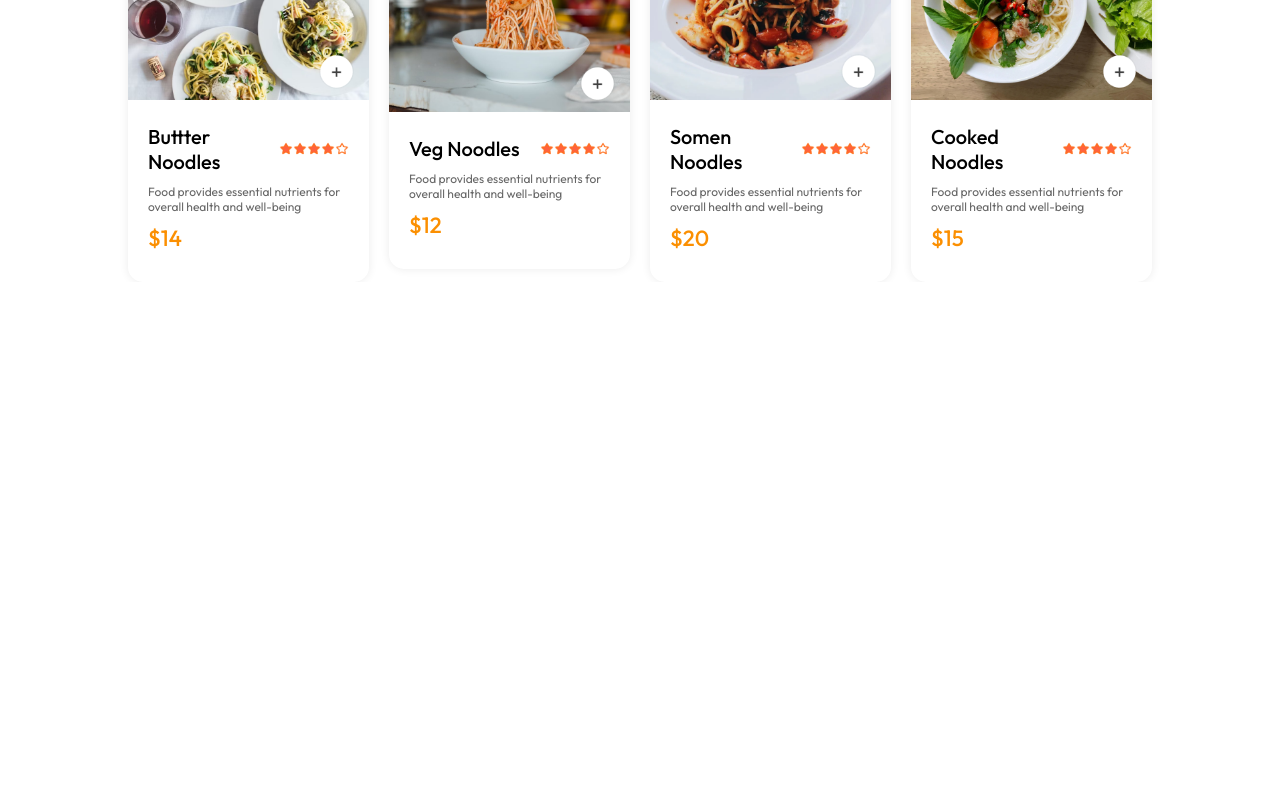
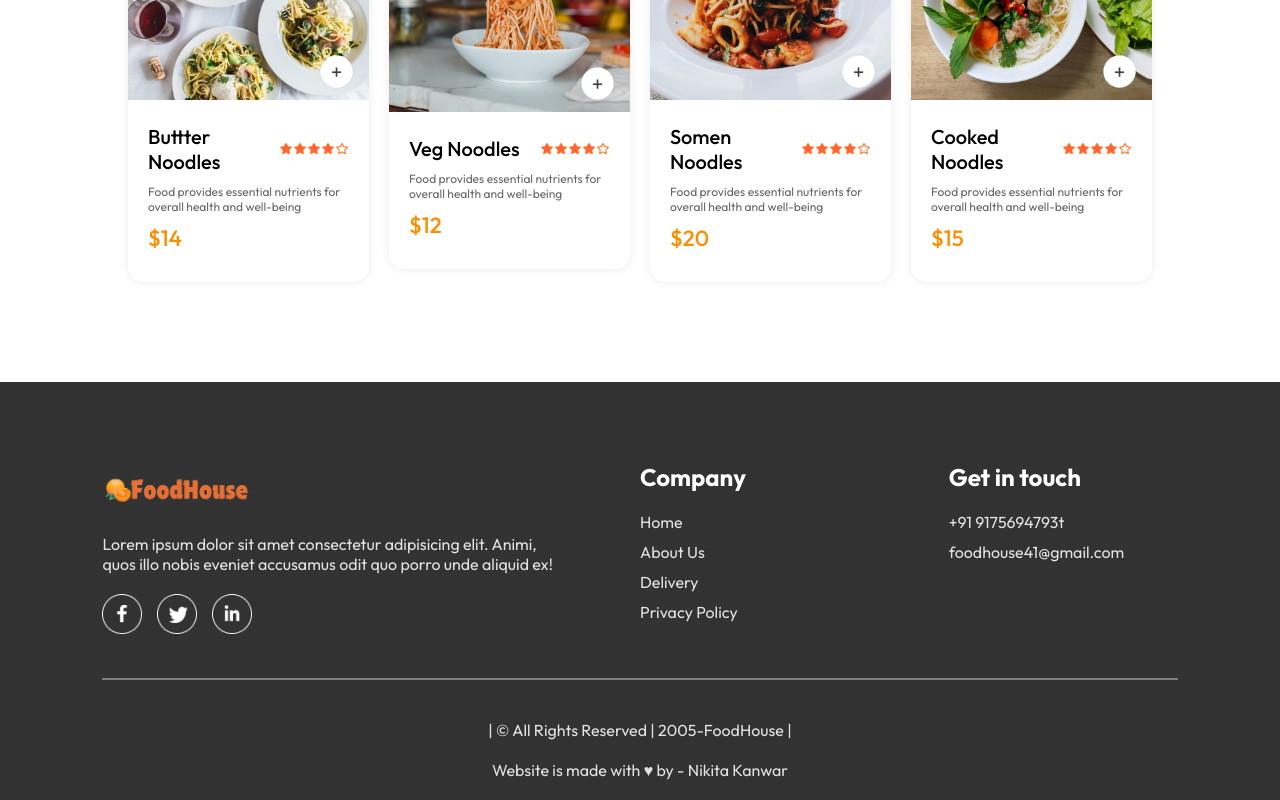
Before and after one commit to Nikitakanwar41/FoodHouse, a React (Vite) app in the folder FoodHouse/: page / in a window 1280 px wide. Shown: the part 3966-4766 px from the top of the page. Before the commit the page ends 4248 px from the top, so only its background shows below. Built offline with nearby package versions, Linux system fonts and the light colour scheme.

Commit message:
Add footer

```diff
--- a/FoodHouse/src/App.jsx
+++ b/FoodHouse/src/App.jsx
@@ -4,19 +4,24 @@ import { Route, Routes } from 'react-router-dom'
 import Home from './Pages/Home/Home'
 import Cart from './Pages/Cart/Cart'
 import PlaceOrder from './Pages/PlaceOrder/PlaceOrder'
+import Footer from './Components/Footer/Footer'
 
 
 
 const App = () => {
   return (
-    <div className='app'>
-      <Navbar/>
-      <Routes>
-        <Route path='/' element={<Home/>} />
-        <Route path='/cart' element={<Cart/>} />
-        <Route path='/order' element={<PlaceOrder/>} />
-      </Routes>
-    </div>
+    <>
+
+      <div className='app'>
+        <Navbar />
+        <Routes>
+          <Route path='/' element={<Home />} />
+          <Route path='/cart' element={<Cart />} />
+          <Route path='/order' element={<PlaceOrder />} />
+        </Routes>
+      </div>
+      <Footer />
+    </>
   )
 }
 
--- a/FoodHouse/src/Components/FoodDisplay/FoodDisplay.jsx
+++ b/FoodHouse/src/Components/FoodDisplay/FoodDisplay.jsx
@@ -12,7 +12,10 @@ const FoodDisplay = ({category}) => {
         <h2>Lorem ipsum dolor, sit amet consectetur adipisicing elit. Voluptas?</h2>
    <div className="food-display-list">
     {food_list.map((item,index)=>{
-     return <FoodItem key={index} id={item._id} name={item.name} description={item.description} price={item.price} image={item.image} />
+      if (category==="All" || category===item.category) {
+        return <FoodItem key={index} id={item._id} name={item.name} description={item.description} price={item.price} image={item.image} />
+      }
+
 })}
    </div>
 
--- /dev/null
+++ b/FoodHouse/src/Components/Footer/Footer.css
@@ -0,0 +1,52 @@
+.footer{
+    color: #e2e2e2;
+    background-color: #323232;
+    display: flex;
+    flex-direction: column;
+    align-items: center;
+    gap: 20px;
+    padding: 20px 8vw;
+    padding-top: 80px;
+    margin-top: 100px;
+}
+
+.footer-content{
+    width: 100%;
+    display: grid;
+    grid-template-columns: 2fr 1fr 1fr;
+    gap: 80px;
+}
+
+.footer-content-left , .footer-content-right , .footer-content-center{
+    display: flex;
+    flex-direction: column;
+    align-content: start;
+    gap: 20px;
+}
+
+.footer-content-left li , .footer-content-right li , .footer-content-center li{
+     list-style: none;
+     margin-bottom: 10px;
+     cursor: pointer;
+}
+
+ .footer-content-right  h2, .footer-content-center h2{
+color: white;
+ }
+
+ .footer-social-icons img{
+  width: 40px;
+  margin-right: 15px;
+ }
+
+ .footer hr{
+    width: 100%;
+    height: 2px;
+    margin: 20px 0;
+    background-color: grey;
+    border: none;
+ }
+
+ .logo{
+    width: 150px;
+ }
--- /dev/null
+++ b/FoodHouse/src/Components/Footer/Footer.jsx
@@ -0,0 +1,42 @@
+import React from 'react'
+import './Footer.css'
+import {assets} from '../../assets/assets'
+
+const Footer = () => {
+  return (
+    <div className='footer' id='footer'>
+    <div className="footer-content">
+         <div className="footer-content-left">
+          <img className='logo' src={assets.logo} alt="" />
+          <p>Lorem ipsum dolor sit amet consectetur adipisicing elit. Animi, quos illo nobis eveniet accusamus odit quo porro unde aliquid ex!</p>
+          <div className="footer-social-icons">
+            <img src={assets.facebook_icon}   alt="" />
+            <img src={assets.twitter_icon}   alt="" />
+            <img src={assets.linkedin_icon}   alt="" />
+          </div>
+         </div>
+         <div className="footer-content-center">
+        <h2>Company</h2>
+        <ul>
+            <li>Home</li>
+            <li>About Us</li>
+            <li>Delivery</li>
+            <li>Privacy Policy</li>
+        </ul>
+         </div>
+         <div className="footer-content-right">
+        <h2>Get in touch</h2>
+        <ul>
+            <li>+91 9175694793t</li>
+            <li>foodhouse41@gmail.com</li>
+        </ul>
+    </div>
+    </div>
+      <hr />
+    <p className='footer-copyright'>| &copy;  All Rights Reserved | 2005-FoodHouse |</p>
+    <p className='footer-copyright'>Website is made with <span>&hearts;</span>  by - Nikita Kanwar</p>
+    </div>
+  )
+}
+
+export default Footer
```
